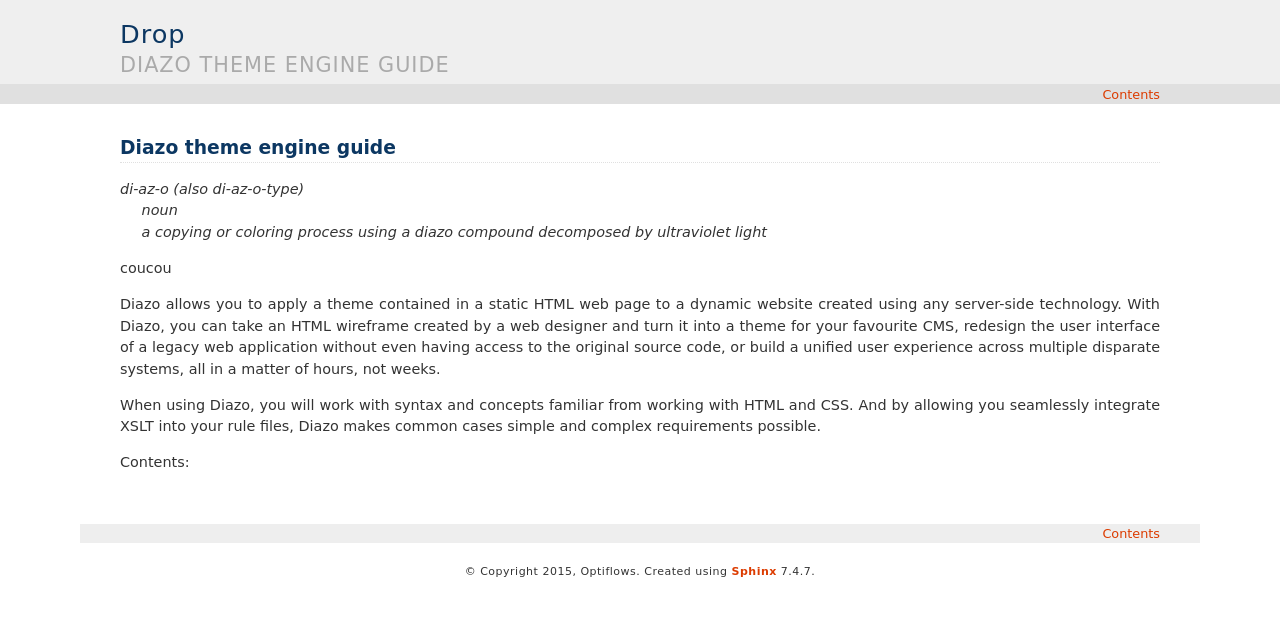
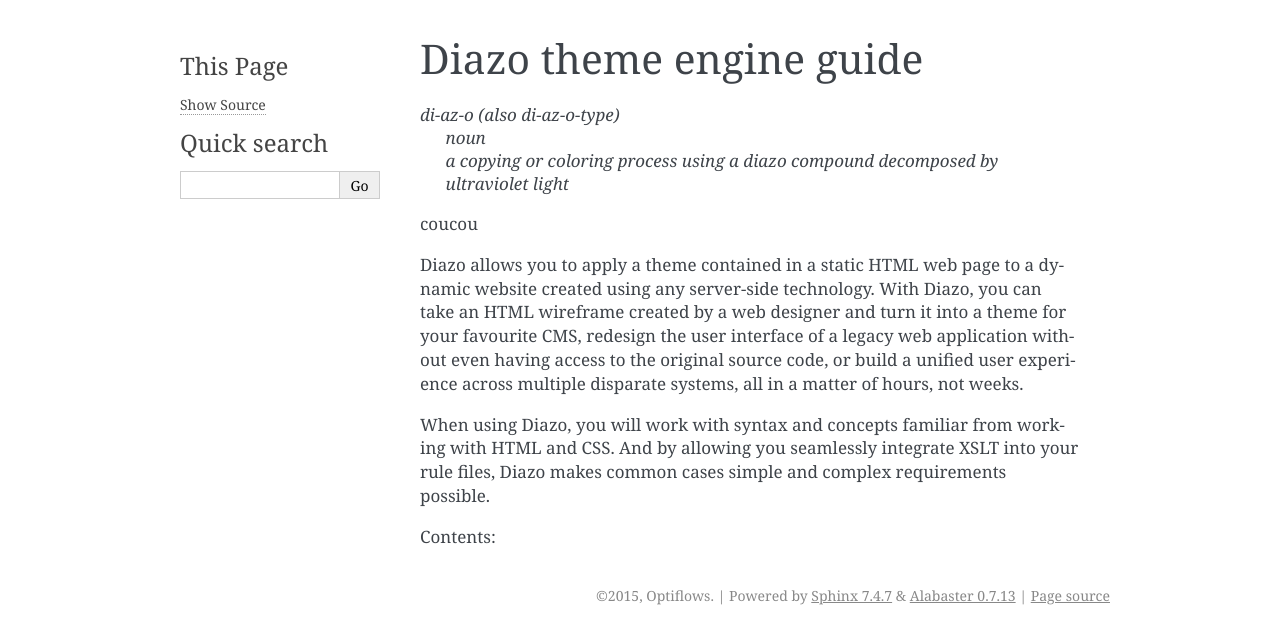
Before and after one commit to maximelerouxopti/Drop, a Sphinx documentation site: the page built from docs/index.rst, in a window 1280 px wide. Shown: the top 644 px of the page. Built offline with Sphinx 7.4.7, drawn with Linux system fonts in a browser that asks for light colours.

Commit message:
new style

```diff
--- a/docs/conf.py
+++ b/docs/conf.py
@@ -81,7 +81,7 @@ exclude_patterns = ['_build']
 #show_authors = False
 
 # The name of the Pygments (syntax highlighting) style to use.
-pygments_style = 'sphinx'
+
 
 # A list of ignored prefixes for module index sorting.
 #modindex_common_prefix = []
@@ -91,7 +91,7 @@ pygments_style = 'sphinx'
 
 # The theme to use for HTML and HTML Help pages.  See the documentation for
 # a list of builtin themes.
-html_theme = 'haiku'
+
 
 # Theme options are theme-specific and customize the look and feel of a theme
 # further.  For a list of options available for each theme, see the
```
Also changed, not shown: docs/index.rst (line endings or trailing spaces).
